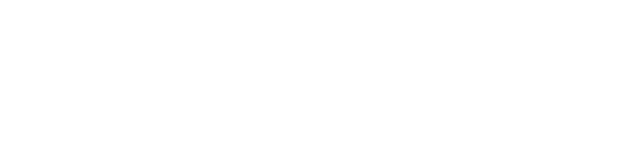
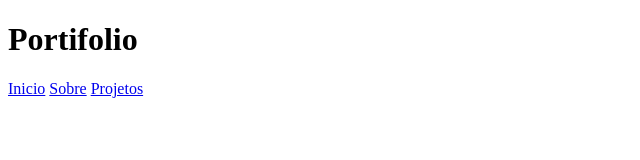
Before and after one commit to frankwilliamr/Portifolio, a plain HTML site: page index.html in a window 1280 px wide. Shown: the whole page, without its empty margins (0-640 px from the left). Drawn offline with Linux system fonts and the light colour scheme.

Commit message:
Criado a Navbar

```diff
--- a/index.html
+++ b/index.html
@@ -6,6 +6,11 @@
     <title>Frank William</title>
 </head>
 <body>
-
+    <header><h1>Portifolio</h1></header>
+    <nav>
+        <a href="#home">Inicio</a>
+        <a href="#sobre">Sobre</a>
+        <a href="#projetos">Projetos</a>
+    </nav>
 </body>
 </html>
```
